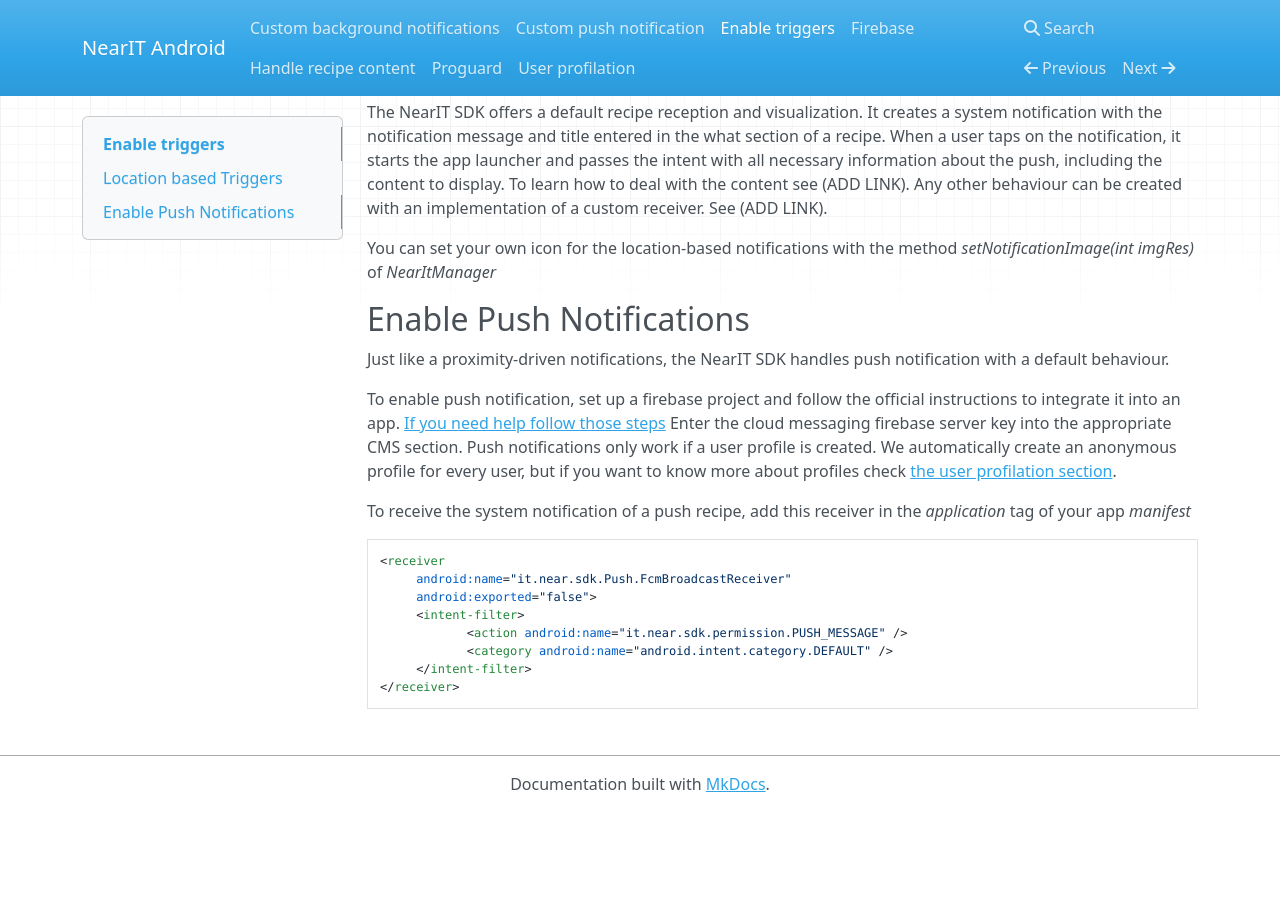
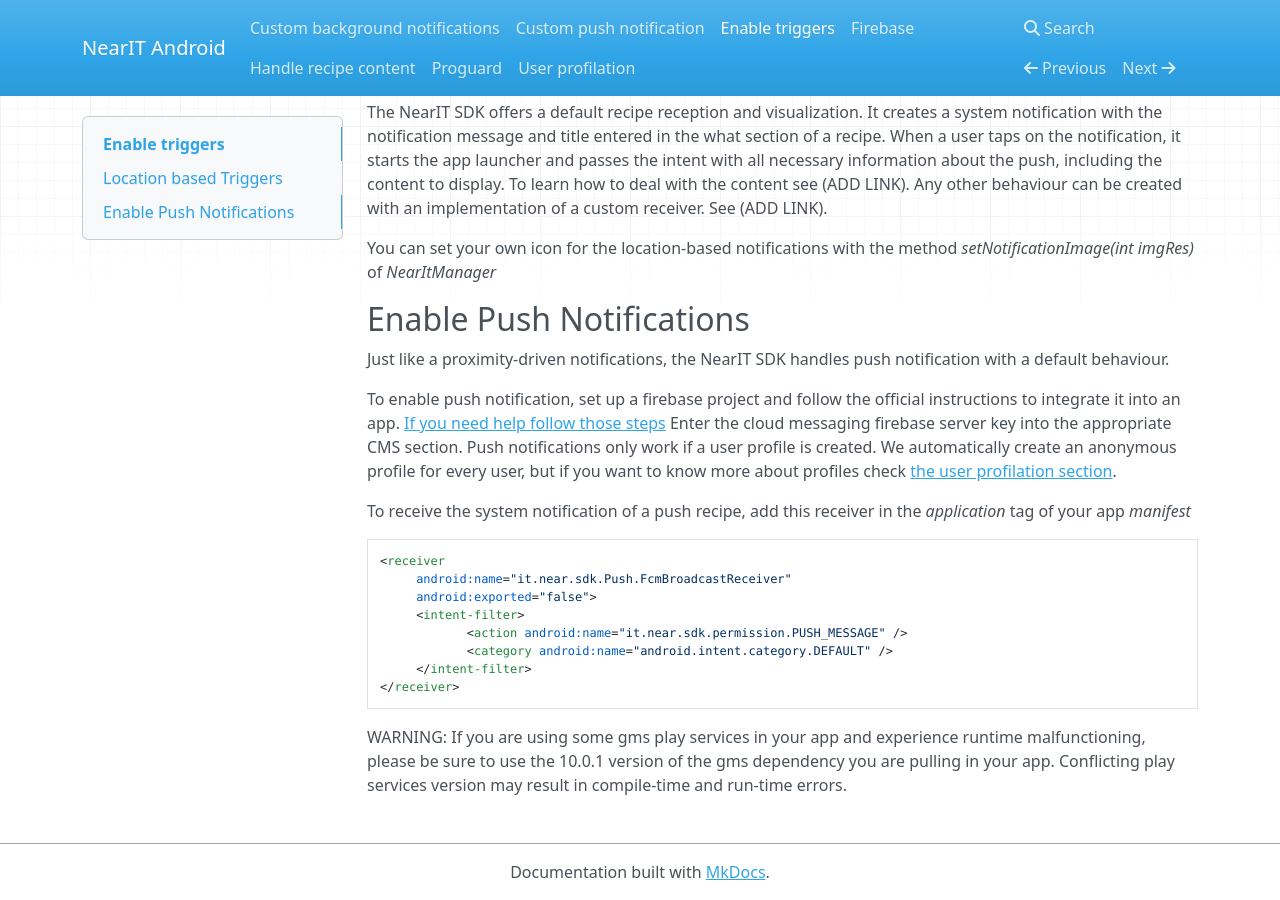
Before and after one commit to nearit/Android-SDK, an MkDocs documentation site: the page built from docs/enable-triggers.md, in a window 1280 px wide and 900 px high, scrolled down 676 px. Built offline with MkDocs 1.6.1, drawn with Linux system fonts in a browser that asks for light colours; nearby versions of some CDN libraries; before the commit the page ends 1488 px from its top, so only the background shows below that.

Commit message:
Update enable-triggers.md

````diff
--- a/docs/enable-triggers.md
+++ b/docs/enable-triggers.md
@@ -51,3 +51,4 @@ To receive the system notification of a push recipe, add this receiver in the *a
      </intent-filter>
 </receiver>
 ```
+WARNING: If you are using some gms play services in your app and experience runtime malfunctioning, please be sure to use the 10.0.1 version of the gms dependency you are pulling in your app. Conflicting play services version may result in compile-time and run-time errors.
````
